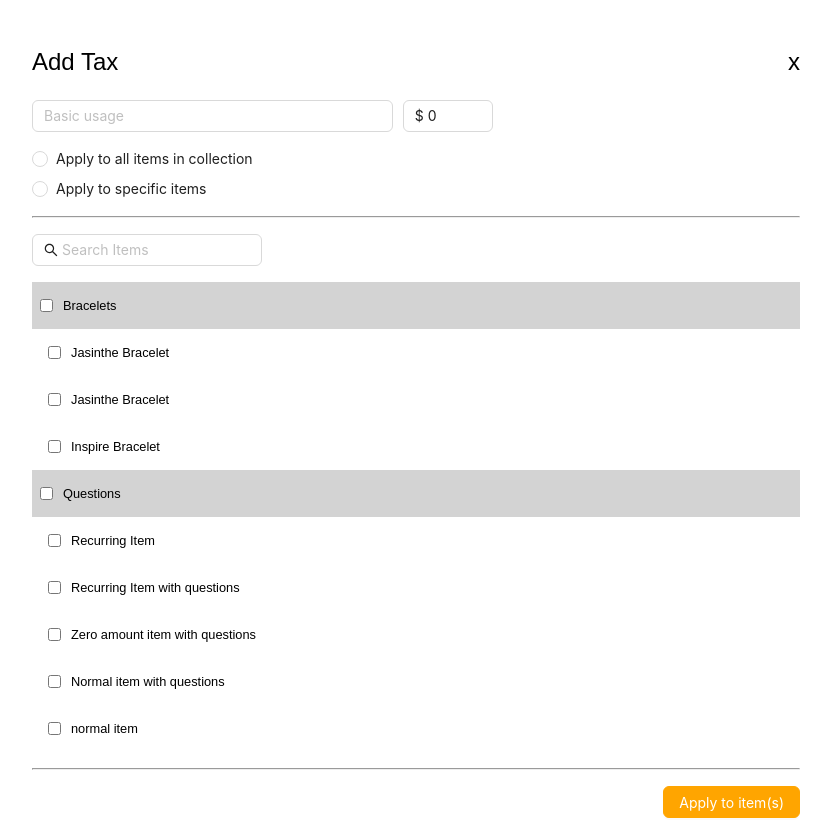
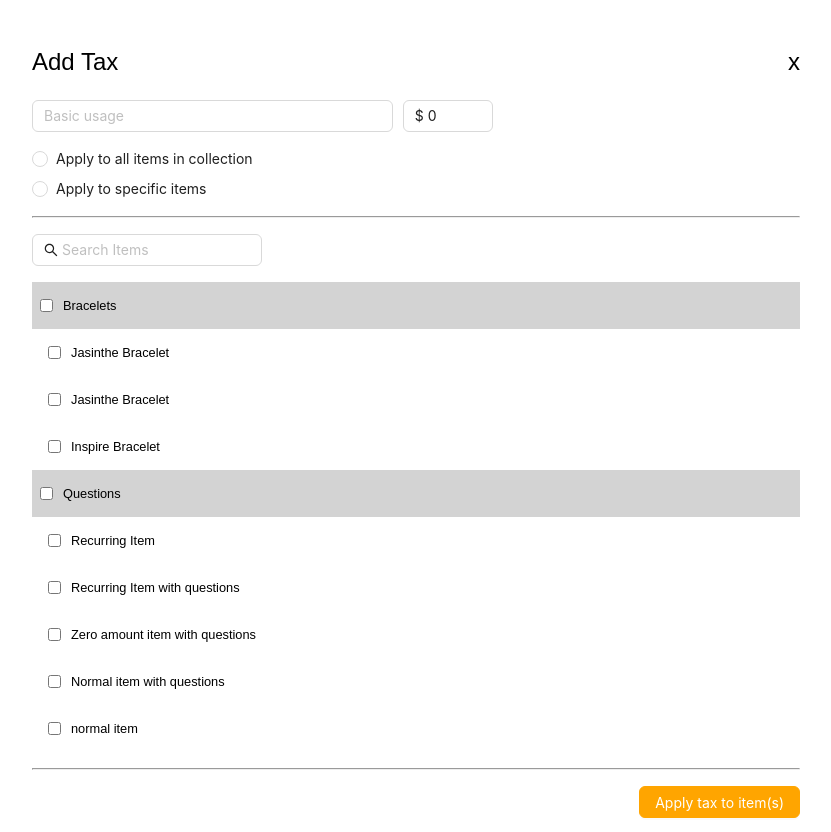
Before and after one commit to usamasadiqus/cipher-tax-task, a React (Create React App) app: page / in a window 1280 px wide. Shown: the whole page, without its empty margins (224-1055 px from the left). Built offline with nearby package versions, Linux system fonts and the light colour scheme.

Commit message:
add all selected box functionaity when click on all items radio button

```diff
--- a/src/App.js
+++ b/src/App.js
@@ -205,7 +205,7 @@ const App = () => {
               <div className="input-button">
                 <Space wrap>
                   <Button className="warning" htmlType="submit">
-                    Apply to item(s)
+                    Apply tax to item(s)
                   </Button>
                 </Space>
               </div>
```
